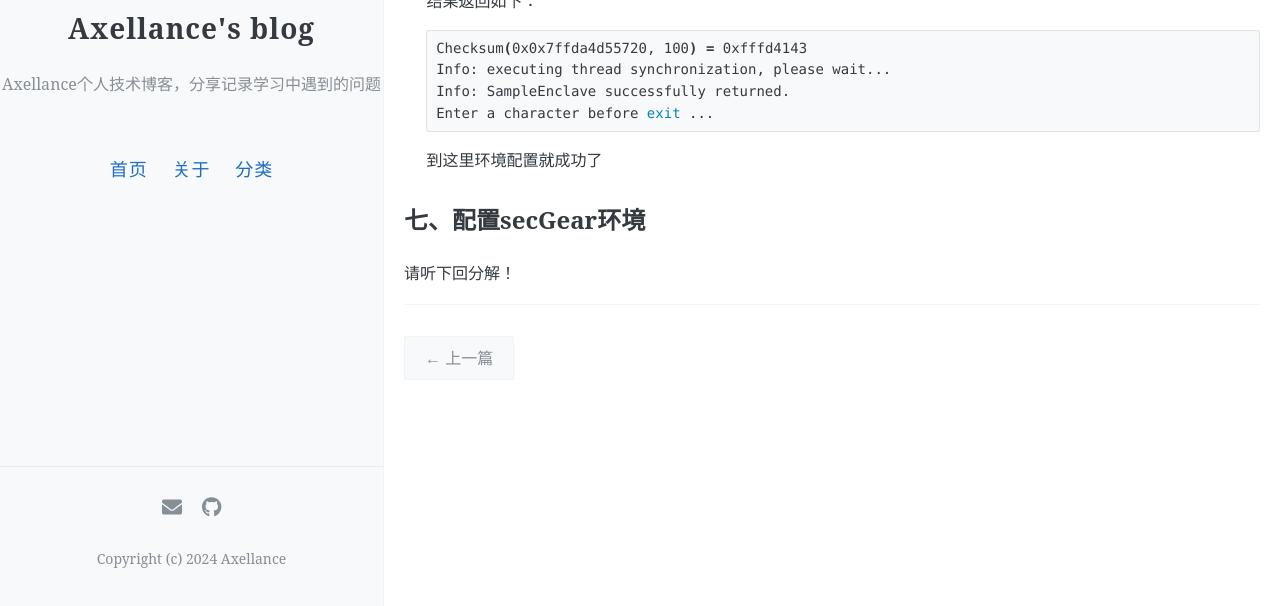
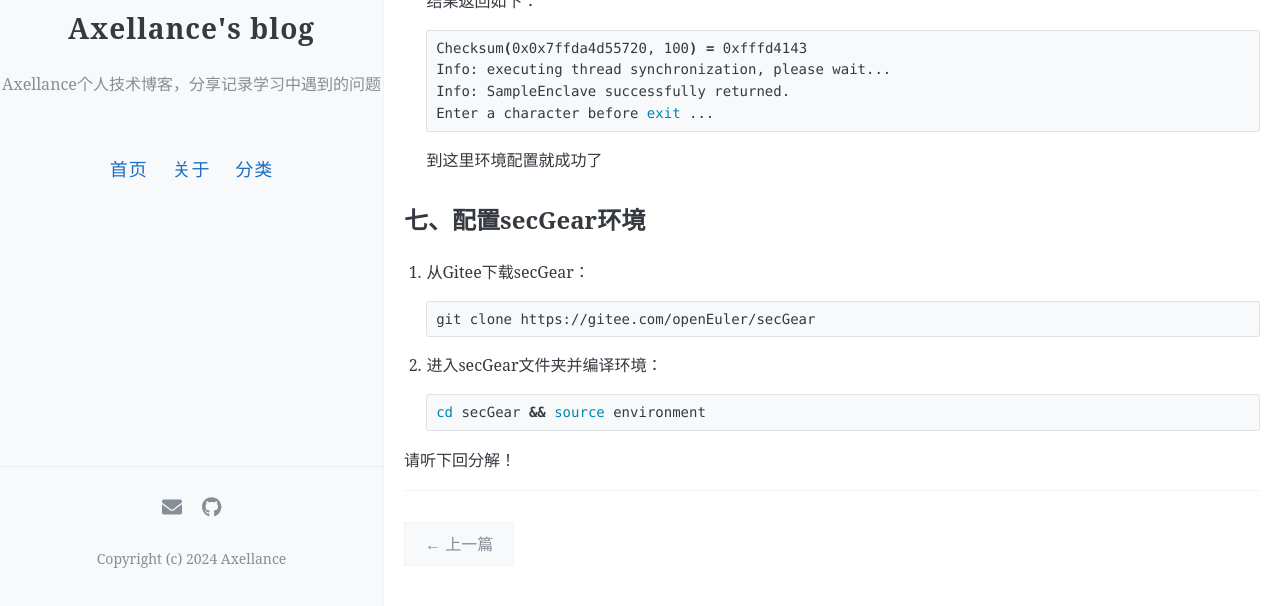
Before and after one commit to Axellance/axellance.github.io, a Jekyll site: the page built from _posts/2024-05-18-sgxsdk.md, in a window 1280 px wide and 900 px high, scrolled down 3567 px, cut to the strip 294-900 px from the top of the window. Built offline with Jekyll 4.4.1, drawn with Linux system fonts in a browser that asks for light colours.

Commit message:
安装secGear

````diff
--- a/_posts/2024-05-18-sgxsdk.md
+++ b/_posts/2024-05-18-sgxsdk.md
@@ -220,4 +220,18 @@ mermaid: true
 
 ## 七、配置secGear环境
 
+1. 从Gitee下载secGear：
+
+   ```shell
+   git clone https://gitee.com/openEuler/secGear
+   ```
+
+2. 进入secGear文件夹并编译环境：
+
+   ```shell
+   cd secGear && source environment
+   ```
+
+
+
 请听下回分解！
````
